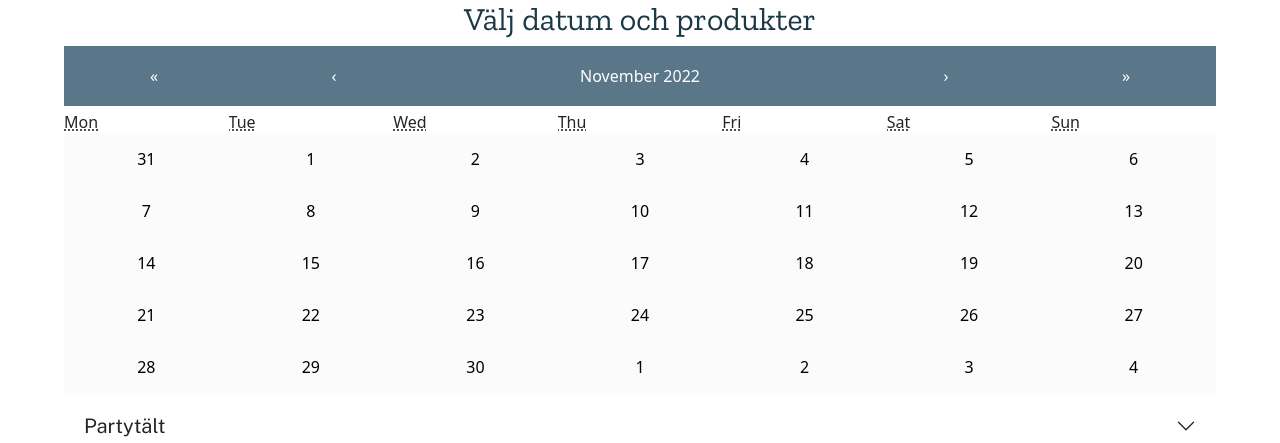
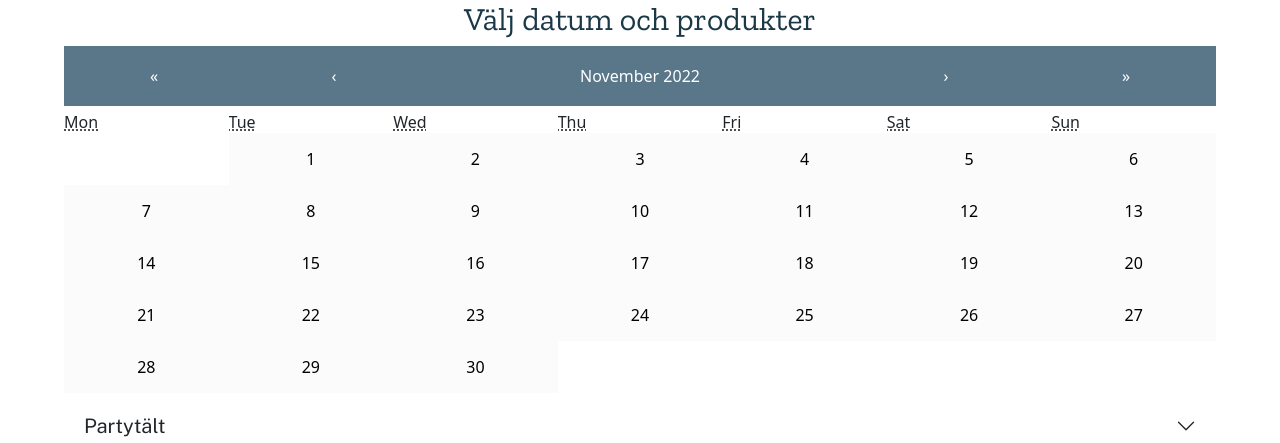
Before and after one commit to Bagubben/Tentually, a React (Vite) app in the folder front-end/: page /kalender in a window 1280 px wide. Shown: the top 443 px of the page. Built offline with nearby package versions, Linux system fonts and the light colour scheme.

Commit message:
Set startDate and endDate to timestamps and send it to the dateSlices.

```diff
--- a/front-end/src/pages/CalendarPage.jsx
+++ b/front-end/src/pages/CalendarPage.jsx
@@ -1,4 +1,4 @@
-import { useState } from 'react'
+import { useEffect, useState } from 'react'
 import Accordion from 'react-bootstrap/Accordion'
 import Calendar from 'react-calendar'
 import Footer from '../components/Footer'
@@ -14,11 +14,13 @@ import { increase as champagneglassIncrease, decrease as champagneglassDecrease}
 import { increase as wineglassIncrease, decrease as wineglassDecrease} from '../features/products/WineglassSlice'
 import { increase as shotglassIncrease, decrease as shotglassDecrease} from '../features/products/ShotglassSlice'
 import { increase as routerIncrease, decrease as routerDecrease} from '../features/products/RouterSlice'
+import { setStartDate } from '../features/date/StartDateSlice'
+import { setEndDate } from '../features/date/EndDateSlice'
 
 const CalendarPage = () => {
 	const dispatch = useDispatch()
 	const navigate = useNavigate()
-	const [value, onChange] = useState(new Date())
+	const [value, onChange] = useState()
 	const [accordionOpen, setAccordionOpen] = useState(false)
 
 	const tentCount = useSelector(state => state.tent.tentCount)
@@ -32,13 +34,26 @@ const CalendarPage = () => {
 	const shotglassCount = useSelector(state => state.shotglass.shotglassCount)
 	const routerCount = useSelector(state => state.router.routerCount)
 
+	useEffect(() => {
+		if (value) {
+			const timestampStart = value[0].getTime()
+			const timestampEnd = value[1].getTime()
+
+			dispatch ( setStartDate(timestampStart) )
+			dispatch ( setEndDate(timestampEnd) )
+		}
+
+	}, [value])
+
 	return (
 		<div className='calendar'>
 			<h2>Välj datum och produkter</h2>
 			<Calendar
 				onChange={onChange}
+				selectRange={true}
 				value={value}
 				view="month"
+				showNeighboringMonth={false}
 			/>
 
 			<Accordion flush>
```
